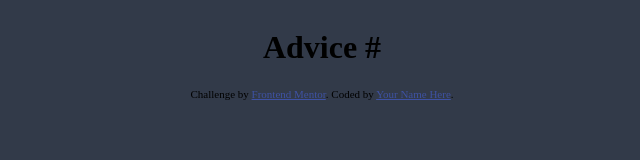
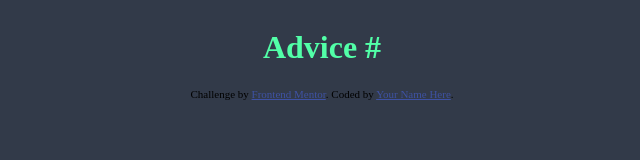
Before and after one commit to ksuares1/advice-generator, a plain HTML site: page index.html in a window 1280 px wide. Shown: the whole page, without its empty margins (318-958 px from the left). Drawn offline with Linux system fonts and the light colour scheme.

Commit message:
added color to h1 tag

```diff
--- a/assets/css/style.css
+++ b/assets/css/style.css
@@ -9,3 +9,8 @@
         display: flex;
         justify-content: center;
     }
+
+
+    .first-advice{
+        color:hsl(150, 100%, 66%);
+    }
```
